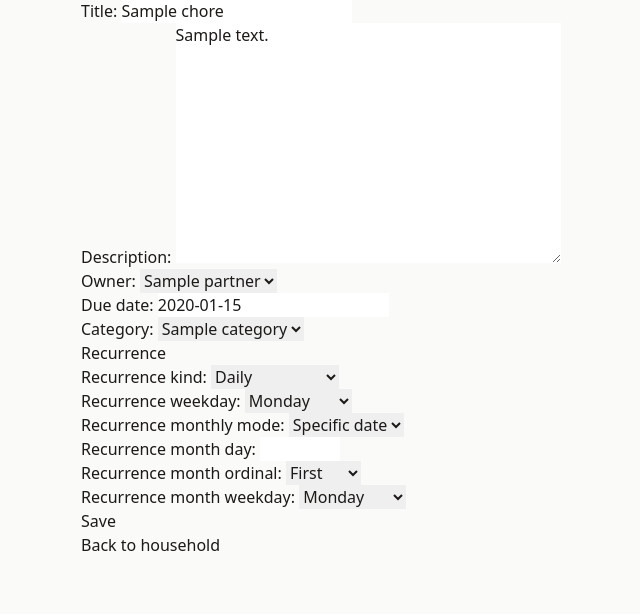
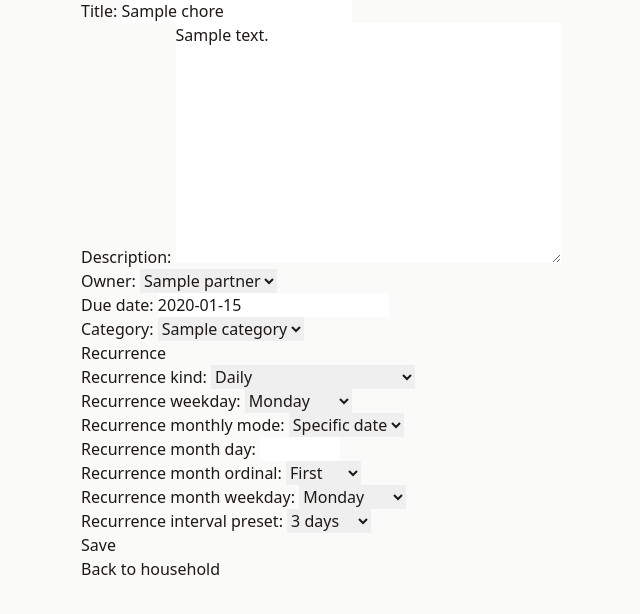
Before and after one commit to malkavian-librarian/chores, a Django app: a page that uses templates/chores/detail.html in a window 1280 px wide. Shown: the part 122-736 px from the top of the page, without its empty margins (239-879 px from the left). Run offline with Django 5.2, Linux system fonts and the light colour scheme; tables that the repository leaves empty hold one stand-in row (values such as "Sample post").

Commit message:
Add completion-based interval recurrence UI (#16)
Extends the recurrence kind selector on the quick-add and edit forms
with a 4th option, "Every X after completion", paired with a preset
dropdown of exactly 4 choices (3 days / 1 week / 2 weeks / 1 month ->
interval_days 3/7/14/30, documented as a fixed simplification). Missing
preset is a validation error, mirroring the existing weekly/monthly
checks. Reuses the existing wholesale-overwrite _apply_recurrence /
get_recurrence_kwargs pattern from #15 for kind switches in both
directions, and extends recurrence_initial() to pre-fill the interval
kind and matching preset on the edit form.

No model changes: Recurrence.clean() already handles the interval
kind correctly via FIELDS_BY_KIND/ALL_KIND_FIELDS from #15 -- verified
by new tests covering both directions of the required/forbidden rule.

Co-Authored-By: Claude Sonnet 5 <noreply@anthropic.com>
Claude-Session: https://claude.ai/code/session_0117BbCJjaaAsvubojMtCiku

```diff
--- a/chores/forms.py
+++ b/chores/forms.py
@@ -30,17 +30,19 @@ WEEKDAY_CHOICES = [
 NO_RECURRENCE = ""
 MONTHLY = "monthly"
 
-#: The four UI-level choices from issue #15's acceptance criteria: "no
-#: recurrence", "Daily", "Weekly", "Monthly". "Monthly" is a single
-#: form-level choice that fans out into `fixed_monthly_date` or
-#: `fixed_monthly_relative` via `monthly_mode` below --
-#: `interval_after_completion` (issue #16) is deliberately not offered
-#: here.
+#: The five UI-level choices: "no recurrence", "Daily", "Weekly",
+#: "Monthly" (issue #15), and "Every X after completion" (issue #16).
+#: "Monthly" is a single form-level choice that fans out into
+#: `fixed_monthly_date` or `fixed_monthly_relative` via `monthly_mode`
+#: below. The interval choice uses `RecurrenceKind.INTERVAL_AFTER_COMPLETION`
+#: directly (no further fan-out needed) paired with the preset dropdown
+#: below.
 RECURRENCE_KIND_CHOICES = [
     (NO_RECURRENCE, "No recurrence"),
     (RecurrenceKind.FIXED_DAILY, "Daily"),
     (RecurrenceKind.FIXED_WEEKLY, "Weekly"),
     (MONTHLY, "Monthly"),
+    (RecurrenceKind.INTERVAL_AFTER_COMPLETION, "Every X after completion"),
 ]
 
 MONTHLY_MODE_DATE = "date"
@@ -50,6 +52,36 @@ MONTHLY_MODE_CHOICES = [
     (MONTHLY_MODE_DATE, "Specific date"),
     (MONTHLY_MODE_RELATIVE, "Relative day"),
 ]
+
+#: The four completion-based interval presets from `plan.md` §6. "1
+#: month" is stored as exactly 30 days -- a fixed simplification, not a
+#: calendar-month calculation (varies 28-31 days) -- per issue #16's
+#: acceptance criteria, so a later reader doesn't mistake 30 for a
+#: coincidence.
+INTERVAL_PRESET_3_DAYS = "3_days"
+INTERVAL_PRESET_1_WEEK = "1_week"
+INTERVAL_PRESET_2_WEEKS = "2_weeks"
+INTERVAL_PRESET_1_MONTH = "1_month"
+
+RECURRENCE_INTERVAL_PRESET_DAYS = {
+    INTERVAL_PRESET_3_DAYS: 3,
+    INTERVAL_PRESET_1_WEEK: 7,
+    INTERVAL_PRESET_2_WEEKS: 14,
+    INTERVAL_PRESET_1_MONTH: 30,
+}
+
+RECURRENCE_INTERVAL_PRESET_CHOICES = [
+    (INTERVAL_PRESET_3_DAYS, "3 days"),
+    (INTERVAL_PRESET_1_WEEK, "1 week"),
+    (INTERVAL_PRESET_2_WEEKS, "2 weeks"),
+    (INTERVAL_PRESET_1_MONTH, "1 month"),
+]
+
+#: Reverse lookup (interval_days -> preset key) used by `recurrence_initial()`
+#: to pre-fill the preset dropdown for an existing interval recurrence.
+_INTERVAL_DAYS_TO_PRESET = {
+    days: preset for preset, days in RECURRENCE_INTERVAL_PRESET_DAYS.items()
+}
 
 
 class BaseChoreForm(forms.Form):
@@ -93,6 +125,9 @@ class BaseChoreForm(forms.Form):
     recurrence_month_weekday = forms.TypedChoiceField(
         choices=WEEKDAY_CHOICES, coerce=int, required=False
     )
+    recurrence_interval_preset = forms.ChoiceField(
+        choices=RECURRENCE_INTERVAL_PRESET_CHOICES, required=False
+    )
 
     def __init__(self, *args, household, **kwargs):
         super().__init__(*args, **kwargs)
@@ -128,6 +163,14 @@ class BaseChoreForm(forms.Form):
                     self.add_error("recurrence_month_ordinal", "Choose which occurrence.")
                 if _is_blank("recurrence_month_weekday"):
                     self.add_error("recurrence_month_weekday", "Choose a weekday.")
+
+        if kind == RecurrenceKind.INTERVAL_AFTER_COMPLETION and _is_blank(
+            "recurrence_interval_preset"
+        ):
+            self.add_error(
+                "recurrence_interval_preset",
+                "Choose a preset for a completion-based interval recurrence.",
+            )
 
         return cleaned_data
 
@@ -170,7 +213,11 @@ class BaseChoreForm(forms.Form):
             "month_weekday": self.cleaned_data.get("recurrence_month_weekday")
             if actual_kind == RecurrenceKind.FIXED_MONTHLY_RELATIVE
             else None,
-            "interval_days": None,
+            "interval_days": RECURRENCE_INTERVAL_PRESET_DAYS.get(
+                self.cleaned_data.get("recurrence_interval_preset")
+            )
+            if actual_kind == RecurrenceKind.INTERVAL_AFTER_COMPLETION
+            else None,
         }
 
 
@@ -207,7 +254,12 @@ def recurrence_initial(recurrence):
     if recurrence.kind == RecurrenceKind.FIXED_DAILY:
         return {"recurrence_kind": RecurrenceKind.FIXED_DAILY}
 
-    # interval_after_completion (#16) has no fixed-schedule UI here.
+    if recurrence.kind == RecurrenceKind.INTERVAL_AFTER_COMPLETION:
+        return {
+            "recurrence_kind": RecurrenceKind.INTERVAL_AFTER_COMPLETION,
+            "recurrence_interval_preset": _INTERVAL_DAYS_TO_PRESET.get(recurrence.interval_days),
+        }
+
     return {}
 
 
--- a/templates/chores/detail.html
+++ b/templates/chores/detail.html
@@ -19,6 +19,7 @@
     <p>{{ form.recurrence_month_day.errors }} {{ form.recurrence_month_day.label_tag }} {{ form.recurrence_month_day }}</p>
     <p>{{ form.recurrence_month_ordinal.errors }} {{ form.recurrence_month_ordinal.label_tag }} {{ form.recurrence_month_ordinal }}</p>
     <p>{{ form.recurrence_month_weekday.errors }} {{ form.recurrence_month_weekday.label_tag }} {{ form.recurrence_month_weekday }}</p>
+    <p>{{ form.recurrence_interval_preset.errors }} {{ form.recurrence_interval_preset.label_tag }} {{ form.recurrence_interval_preset }}</p>
   </fieldset>
   <button type="submit">Save</button>
 </form>
--- a/templates/chores/quick_add.html
+++ b/templates/chores/quick_add.html
@@ -21,6 +21,7 @@
       <p>{{ form.recurrence_month_day.errors }} {{ form.recurrence_month_day.label_tag }} {{ form.recurrence_month_day }}</p>
       <p>{{ form.recurrence_month_ordinal.errors }} {{ form.recurrence_month_ordinal.label_tag }} {{ form.recurrence_month_ordinal }}</p>
       <p>{{ form.recurrence_month_weekday.errors }} {{ form.recurrence_month_weekday.label_tag }} {{ form.recurrence_month_weekday }}</p>
+      <p>{{ form.recurrence_interval_preset.errors }} {{ form.recurrence_interval_preset.label_tag }} {{ form.recurrence_interval_preset }}</p>
     </fieldset>
   </details>
   <button type="submit">Save</button>
```
Also changed, not shown: chores/tests/test_recurrence.py (+214 -0 lines).
